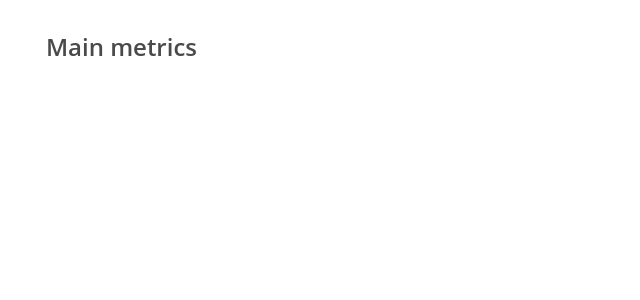
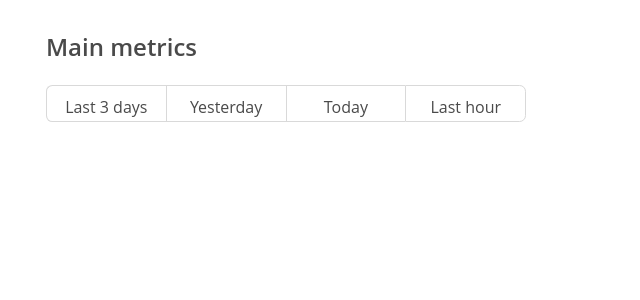
Before and after one commit to romanshoryn/awesome-dashboard, a React app in the folder web/: page / in a window 1280 px wide. Shown: the top 300 px of the page, without its empty margins (0-640 px from the left). Built offline with nearby package versions, Linux system fonts and the light colour scheme.

Commit message:
Add stats period panel.

```diff
--- a/web/src/actions/index.js
+++ b/web/src/actions/index.js
@@ -1 +1,2 @@
 export * from './stats';
+export * from './statsFilter';
--- /dev/null
+++ b/web/src/actions/statsFilter.js
@@ -0,0 +1,6 @@
+import { SELECT_STATS_PERIOD } from '../constants';
+
+export const selectStatsPeriod = (period) => ({
+  type: SELECT_STATS_PERIOD,
+  payload: { period },
+});
--- /dev/null
+++ b/web/src/components/statsPeriodPanel/StatsPeriodPanel.js
@@ -0,0 +1,27 @@
+import React, { Component } from 'react';
+import styles from './StatsPeriodPanel.module.scss';
+import StatsPeriodPanelItem from './StatsPeriodPanelItem';
+import { STATS_PERIODS } from '../../constants';
+
+class StatsPeriodPanel extends Component {
+  render() {
+    const { selectStatsPeriod, currentStatsPeriod } = this.props;
+
+    return (
+      <div className={styles.switchPanel}>
+        {
+          Object.values(STATS_PERIODS).map((name, idx) =>
+            <StatsPeriodPanelItem
+              name={name}
+              selected={name === currentStatsPeriod}
+              key={idx}
+              onItemSelect={selectStatsPeriod}
+            />
+          )
+        }
+      </div>
+    );
+  }
+}
+
+export default StatsPeriodPanel;
--- /dev/null
+++ b/web/src/components/statsPeriodPanel/StatsPeriodPanel.module.scss
@@ -0,0 +1,50 @@
+.switchPanel {
+  color: blue;
+
+  .switchPanelItem {
+    $border: 1px solid #D9D9D9;
+
+    display: inline-block;
+    width: 10%;
+    height: 2.2em;
+    background: #FFFFFF;
+    border: $border;
+    border-right: none;
+    cursor: pointer;
+
+    &:first-of-type {
+      border-radius: .4em 0 0 .4em;
+    }
+
+    &:last-child {
+      border-radius: 0 .4em .4em 0;
+      border-right: $border;
+    }
+
+    .switchPanelItemTitle {
+      padding-top: .6em;
+      font-family: Open Sans;
+      font-style: normal;
+      font-weight: normal;
+      font-size: 1em;
+      text-align: center;
+      color: #4A4A4A;
+    }
+  }
+
+  .switchPanelItem_selected {
+    $border: 1px solid #2196F3;
+
+    background: #2196F3;
+    border: $border;
+    border-right: none;
+
+    &:last-child {
+      border-right: $border;
+    }
+
+    .switchPanelItemTitle {
+      color: #FFFFFF;
+    }
+  }
+}
--- /dev/null
+++ b/web/src/components/statsPeriodPanel/StatsPeriodPanelItem.js
@@ -0,0 +1,32 @@
+import React, { Component } from 'react';
+import styles from './StatsPeriodPanel.module.scss';
+
+class StatsPeriodPanelItem extends Component {
+  constructor() {
+    super();
+
+    this.onClick = this.onClick.bind(this);
+  }
+
+  onClick() {
+    this.props.onItemSelect(this.props.name);
+  }
+
+  render() {
+    const itemKlasses = [styles.switchPanelItem];
+
+    if (this.props.selected) {
+      itemKlasses.push(styles.switchPanelItem_selected);
+    }
+
+    return (
+      <div className={itemKlasses.join(' ')} onClick={this.onClick}>
+        <div className={styles.switchPanelItemTitle}>
+          {this.props.name}
+        </div>
+      </div>
+    );
+  }
+}
+
+export default StatsPeriodPanelItem;
--- /dev/null
+++ b/web/src/constants/actionTypes.js
@@ -0,0 +1,4 @@
+export const FETCH_STATS = 'FETCH_STATS';
+export const FETCH_STATS_SUCCESS = 'FETCH_STATS_SUCCESS';
+export const FETCH_STATS_FAILURE = 'FETCH_STATS_FAILURE';
+export const SELECT_STATS_PERIOD = 'SELECT_STATS_PERIOD';
--- a/web/src/constants/index.js
+++ b/web/src/constants/index.js
@@ -1,3 +1,8 @@
-export const FETCH_STATS = 'FETCH_STATS';
-export const FETCH_STATS_SUCCESS = 'FETCH_STATS_SUCCESS';
-export const FETCH_STATS_FAILURE = 'FETCH_STATS_FAILURE';
+export * from './actionTypes';
+
+export const STATS_PERIODS = {
+  last_3days: 'Last 3 days',
+  yesterday: 'Yesterday',
+  today: 'Today',
+  last_hour: 'Last hour',
+};
--- a/web/src/containers/App.js
+++ b/web/src/containers/App.js
@@ -1,7 +1,9 @@
 import React, { Component } from 'react';
 import connect from 'react-redux/lib/connect/connect';
-import { fetchStats } from '../actions';
+import * as reducers from '../reducers';
+import * as actions from '../actions';
 import styles from './App.module.scss';
+import StatsPeriodPanel from '../components/statsPeriodPanel/StatsPeriodPanel';
 
 class App extends Component  {
   componentDidMount() {
@@ -9,21 +11,30 @@ class App extends Component  {
   }
 
   render() {
+    const {
+      selectStatsPeriod,
+      currentStatsPeriod,
+    } = this.props;
+
     return (
       <div className={styles.app}>
         <div className={styles['app__title']}>Main metrics</div>
+        <StatsPeriodPanel
+          selectStatsPeriod={selectStatsPeriod}
+          currentStatsPeriod={currentStatsPeriod}
+        />
       </div>
     )
   }
 }
 
 const mapStateToProps = (state) => ({
-  data: state.data,
-  error: state.error,
+  currentStatsPeriod: reducers.getStatsPeriod(state),
 });
 
 const mapDispatchToProps = (dispatch) => ({
-  fetchData: () => dispatch(fetchStats()),
+  fetchData: () => dispatch(actions.fetchStats()),
+  selectStatsPeriod: (period) => dispatch(actions.selectStatsPeriod(period)),
 });
 
 export default connect(mapStateToProps, mapDispatchToProps)(App);
--- a/web/src/containers/App.module.scss
+++ b/web/src/containers/App.module.scss
@@ -7,7 +7,7 @@
     font-weight: 600;
     line-height: 28px;
     font-size: 1.5em;
-
     color: #4A4A4A;
+    margin-bottom: 1em;
   }
 }
--- a/web/src/reducers/index.js
+++ b/web/src/reducers/index.js
@@ -1,5 +1,10 @@
 import stats from './stats';
+import statsFilter from './statsFilter';
+import { getPeriod } from './statsFilter';
 
 export default {
   stats,
+  statsFilter,
 };
+
+export const getStatsPeriod = (state) => getPeriod(state.statsFilter);
--- a/web/src/reducers/stats.js
+++ b/web/src/reducers/stats.js
@@ -1,4 +1,4 @@
-import { FETCH_STATS, FETCH_STATS_SUCCESS, FETCH_STATS_FAILURE} from '../constants';
+import { FETCH_STATS, FETCH_STATS_SUCCESS, FETCH_STATS_FAILURE } from '../constants';
 
 const initalState = {
   fetching: false,
--- /dev/null
+++ b/web/src/reducers/statsFilter.js
@@ -0,0 +1,12 @@
+import { SELECT_STATS_PERIOD} from '../constants';
+
+export default (state = {}, action) => {
+  switch(action.type) {
+    case SELECT_STATS_PERIOD:
+      return { ...state, ...action.payload };
+    default:
+      return state;
+  }
+};
+
+export const getPeriod = (state) => state.period;
```
